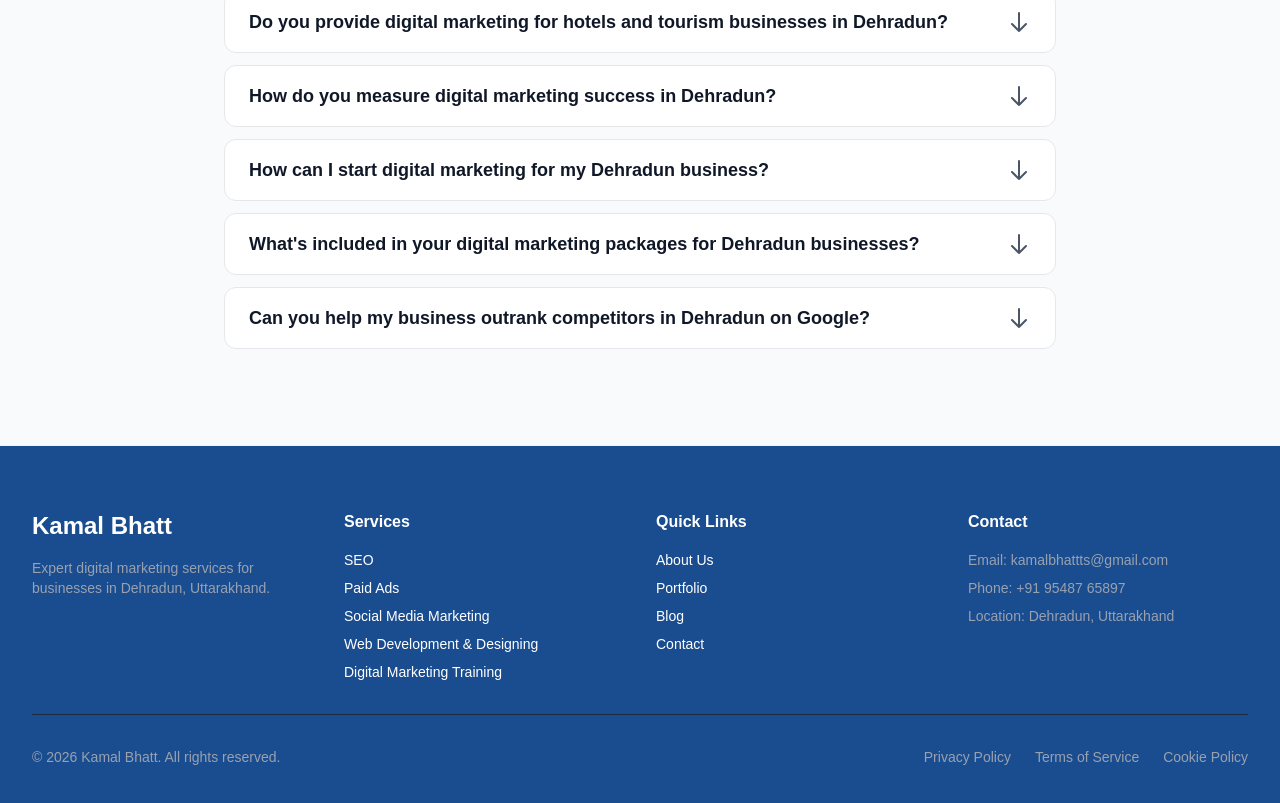
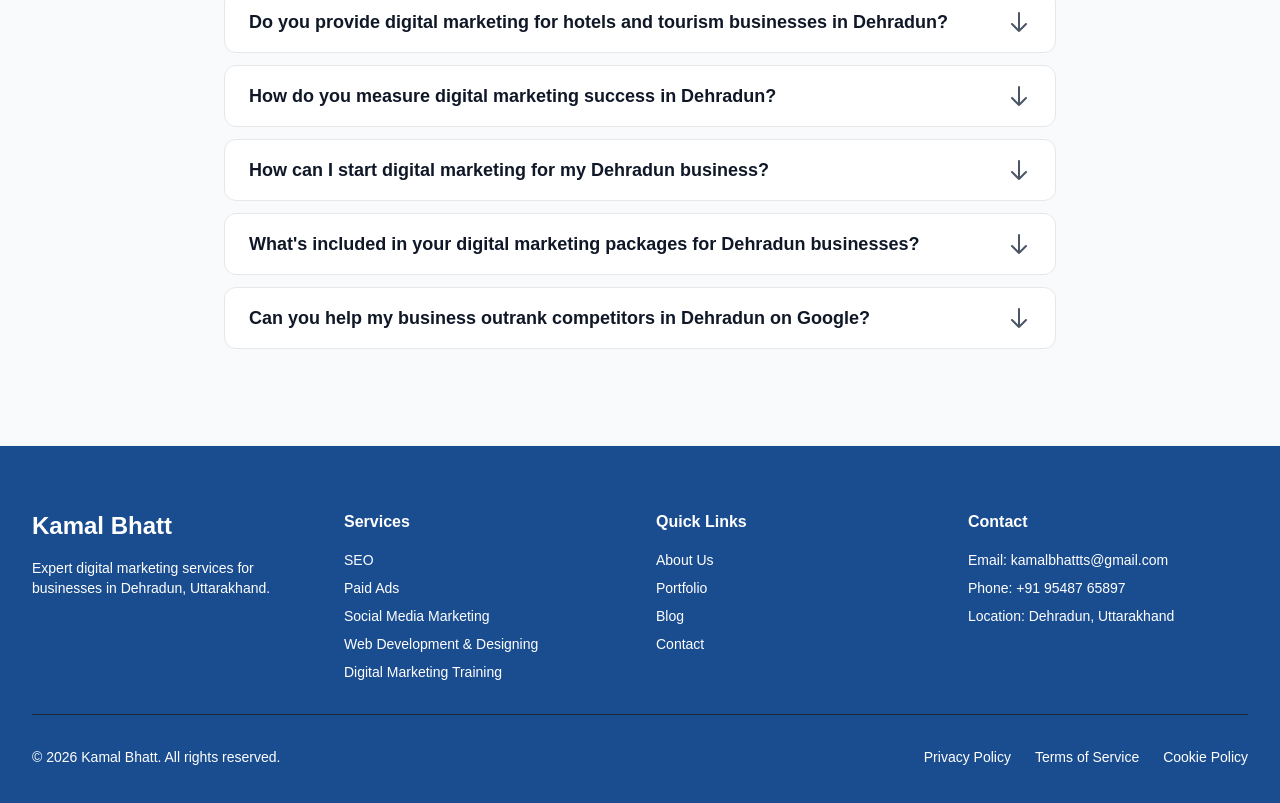
Before and after one commit to Vishwash-chauhan/kamalbhatt, a Next.js app: page / in a window 1280 px wide. Shown: the part 5361-6164 px from the top of the page. Built offline with nearby package versions, Linux system fonts and the light colour scheme.

Commit message:
change the footer text colour

```diff
--- a/app/components/footer.tsx
+++ b/app/components/footer.tsx
@@ -13,7 +13,7 @@ export default function Footer() {
             <h3 className="text-2xl font-bold text-white mb-4">
               Kamal Bhatt
             </h3>
-            <p className="text-sm text-gray-400">
+            <p className="text-sm text-white">
               Expert digital marketing services for businesses in Dehradun, Uttarakhand.
             </p>
           </div>
@@ -80,7 +80,7 @@ export default function Footer() {
           {/* Contact Info */}
           <div>
             <h4 className="font-semibold text-white mb-4">Contact</h4>
-            <ul className="space-y-2 text-sm text-gray-400">
+            <ul className="space-y-2 text-sm text-white">
               <li>Email: kamalbhattts@gmail.com</li>
               <li>Phone: +91 95487 65897</li>
               <li>Location: Dehradun, Uttarakhand</li>
@@ -91,17 +91,17 @@ export default function Footer() {
         {/* Bottom Bar */}
         <div className="border-t border-gray-800 pt-8">
           <div className="flex flex-col md:flex-row justify-between items-center">
-            <p className="text-sm text-gray-400">
+            <p className="text-sm text-white">
               © {currentYear} Kamal Bhatt. All rights reserved.
             </p>
             <div className="flex space-x-6 text-sm mt-4 md:mt-0">
-              <Link href="#" className="text-gray-400 hover:text-blue-400 transition">
+              <Link href="#" className="text-white hover:text-blue-400 transition">
                 Privacy Policy
               </Link>
-              <Link href="#" className="text-gray-400 hover:text-blue-400 transition">
+              <Link href="#" className="text-white hover:text-blue-400 transition">
                 Terms of Service
               </Link>
-              <Link href="#" className="text-gray-400 hover:text-blue-400 transition">
+              <Link href="#" className="text-white hover:text-blue-400 transition">
                 Cookie Policy
               </Link>
             </div>
```
